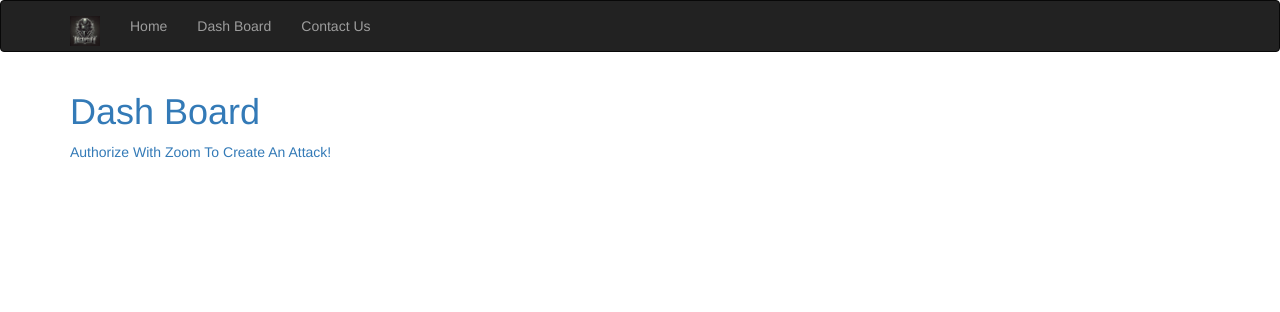
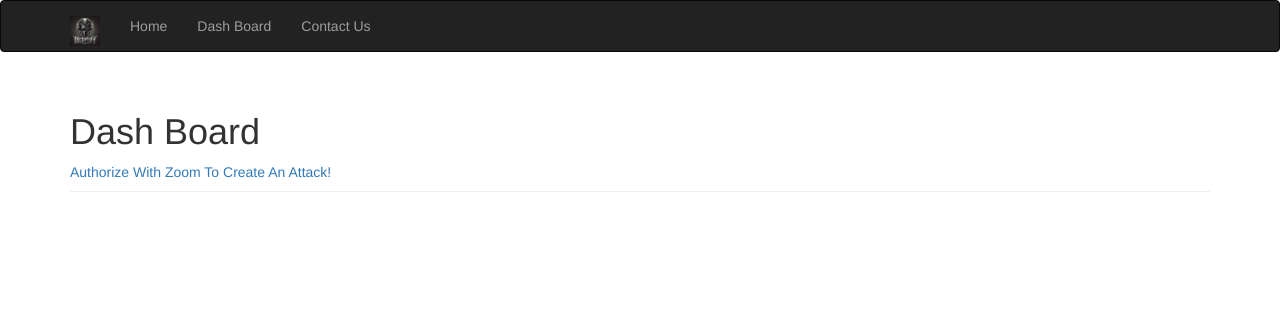
Before and after one commit to an1604/Deceptify, a Flask app: page /dashboard in a window 1280 px wide. Shown: the top 312 px of the page. Run offline with Flask 3, Linux system fonts and the light colour scheme; a user stored in the database is signed in; some libraries are stand-ins or nearby versions.

Commit message:
Fix the break dev

```diff
--- a/app/main/routes.py
+++ b/app/main/routes.py
@@ -218,7 +218,7 @@
                 start_url = create_new_meeting(headers=headers, data=data)
                 encoded_start_url = urllib.parse.quote(start_url)
                 print(start_url)
-                return flask_redirect(url_for('dashboard', start_url=encoded_start_url))
+                return flask_redirect(url_for('main.dashboard', start_url=encoded_start_url))
             return render_template('generate_zoom_meeting.html', form=form)
         return abort(404)  # Aborting if we got no access token
 
--- a/app/templates/dashboard.html
+++ b/app/templates/dashboard.html
@@ -2,11 +2,13 @@
 {% extends "base.html" %}
 
 {% block page_content %}
-    <a class="page-header">
+    <div class="page-header">
         <h1>Dash Board</h1>
-        <a href="{{ url_for('main.zoom_authorization') }}">Authorize With Zoom To Create An Attack!</a></a>
+        <a href="{{ url_for('main.zoom_authorization') }}">Authorize With Zoom To Create An Attack!</a>
+    </div>
     {% if start_url %}
-        <a href="{{ start_url }}">Your Attack Is ready To Go!</a>
+        <div>
+            <a href="{{ start_url }}">Your Attack Is Ready To Go!</a>
+        </div>
     {% endif %}
-    </div>
 {% endblock %}
```
Also changed, not shown: 1 other file.
